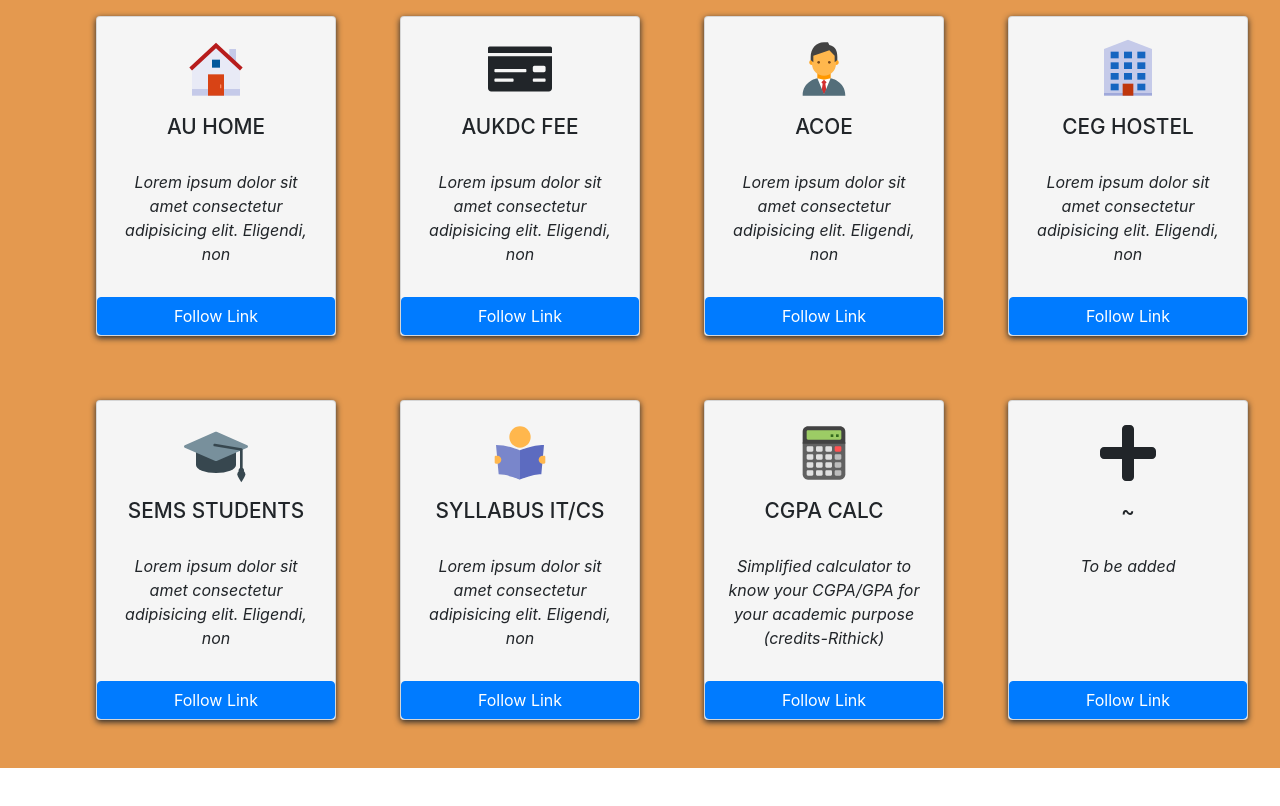
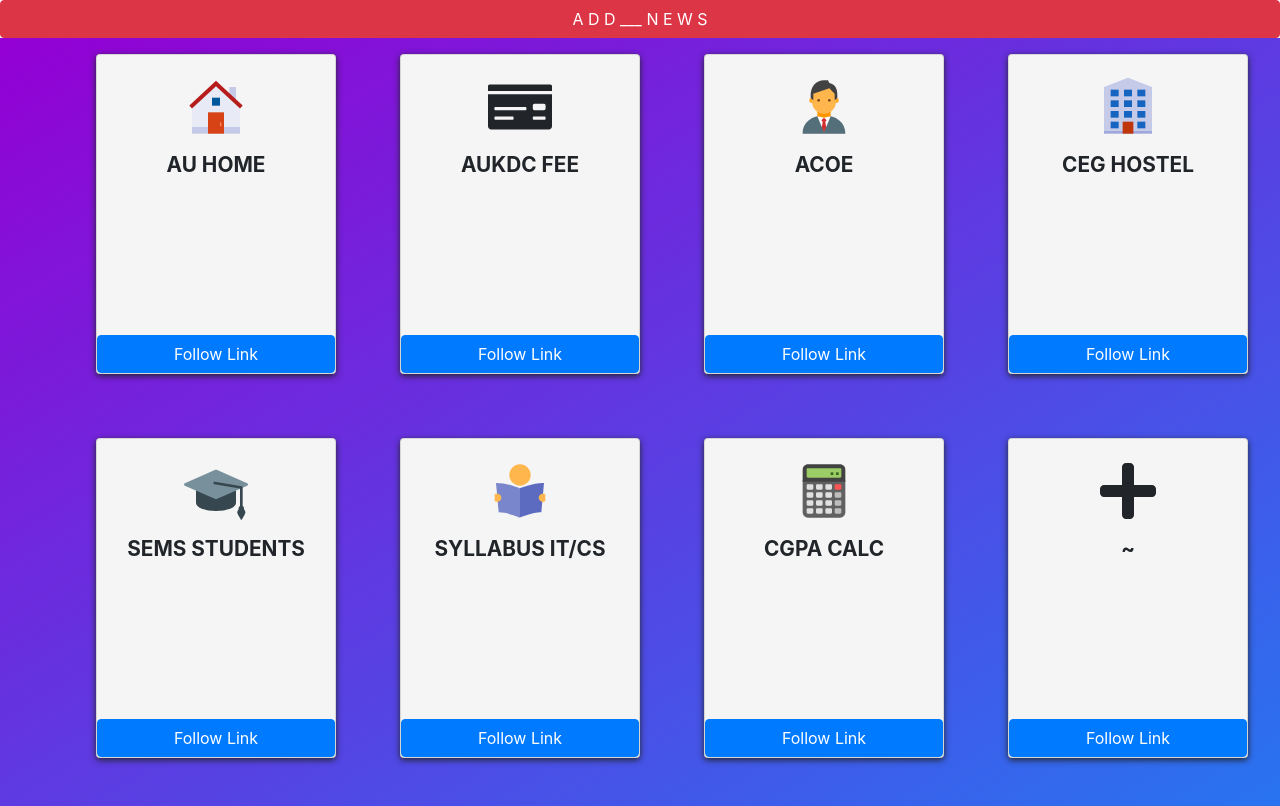
Before and after one commit to dinesh1101/Msc-Newsboard, a React (Create React App) app: page /login in a window 1280 px wide. Built offline with nearby package versions, Linux system fonts and the light colour scheme; no server answers.

Commit message:
Card text reflecting in console

```diff
--- a/package.json
+++ b/package.json
@@ -9,6 +9,7 @@
     "bootstrap": "^4.6.0",
     "firebase": "^8.6.8",
     "react": "^17.0.2",
+    "react-bootstrap": "^1.6.1",
     "react-dom": "^17.0.2",
     "react-fontawesome": "^1.7.1",
     "react-icons": "^4.2.0",
--- a/src/App.js
+++ b/src/App.js
@@ -3,6 +3,8 @@ import { Route, Switch } from "react-router-dom";
 import LoginForm from "./components/loginForm";
 import SignUpForm from "./components/register";
 import "bootstrap/dist/css/bootstrap.css";
+import "bootstrap/dist/css/bootstrap.min.css";
+
 import { auth, createUserProfileDocument } from "./components/firebase";
 import Home from "./components/home";
 
--- a/src/components/cards.jsx
+++ b/src/components/cards.jsx
@@ -1,23 +1,24 @@
 import React from "react";
 
 const Cards = (props) => {
-  function handleClick(linc) {
-    window.open(linc);
+  function handleClick(url) {
+    window.open(url);
   }
-  const linc = props.url;
+  const url = props.url;
 
   return (
     <div className="card text-center ">
-      <div className="card-body">
+      <div className="card-body " style={{ overflow: "auto" }}>
         <div className="card-title">
           <props.logo size="4rem " />
           <br />
           <div className="name">{props.name}</div>
         </div>
+
         <div className="card-text inner">{props.text}</div>
       </div>
 
-      <div className="btn btn-primary  " onClick={() => handleClick(linc)}>
+      <div className="btn btn-primary  " onClick={() => handleClick(url)}>
         Follow Link
       </div>
     </div>
--- a/src/components/home.jsx
+++ b/src/components/home.jsx
@@ -1,5 +1,5 @@
 //import NavBar from "./navbar";
-import React from "react";
+import { React, useState, useEffect } from "react";
 import "../home.css";
 import {
   FcBusinessman,
@@ -10,68 +10,80 @@ import {
   FcHome,
 } from "react-icons/fc";
 import { FaMoneyCheck, FaPlus } from "react-icons/fa";
-
+import ModalView from "./modal";
 import Cards from "./cards";
 
 const Home = ({ currentUser }) => {
   // return <NavBar currentUser={currentUser} />;
+  const [data, setData] = useState([]);
+  //const [cardnn, setCardno] = useState("");
+  useEffect(() => {
+    setData(data);
+  }, [data]);
+
   return (
+    <>
+      <ModalView
+        //sendValueToModal={(idno) => setCardno(idno)}
+        sendDataToModal={(e, cardno) => {
+          console.log(cardno, e);
+          data[cardno - 1] = e;
+          setData(data);
+          console.log(data);
+        }}
+      />
+      {/* <h5>The current card no as modal option is {cardno}</h5> */}
       <div className="elements">
         <Cards
           logo={FcHome}
           name="AU HOME"
-        text="Lorem ipsum dolor sit amet consectetur adipisicing elit. Eligendi,
-            non"
+          text={data[0]}
           url="https://www.annauniv.edu/"
         />
         <Cards
           logo={FaMoneyCheck}
           name="AUKDC FEE"
-        text="Lorem ipsum dolor sit amet consectetur adipisicing elit. Eligendi,
-            non"
+          text={data[1] && <div>{data[1]}</div>}
           url="https://www.aukdc.edu.in/onlinefee"
         />
         <Cards
           logo={FcBusinessman}
           name="ACOE"
-        text="Lorem ipsum dolor sit amet consectetur adipisicing elit. Eligendi,
-            non"
+          text={data[2] && <div>{data[2]}</div>}
           url="https://acoe.annauniv.edu/"
         />
         <Cards
           logo={FcDepartment}
           name="CEG HOSTEL"
-        text="Lorem ipsum dolor sit amet consectetur adipisicing elit. Eligendi,
-            non"
+          text={data[3] && <div>{data[3]}</div>}
           url="https://ceghostel.in/"
         />
         <Cards
           logo={FcGraduationCap}
           name="SEMS STUDENTS"
-        text="Lorem ipsum dolor sit amet consectetur adipisicing elit. Eligendi,
-            non"
+          text={data[4] && <div>{data[4]}</div>}
           url="https://acoe.annauniv.edu/sems/login/student"
         />
         <Cards
           logo={FcReading}
           name="SYLLABUS IT/CS"
-        text="Lorem ipsum dolor sit amet consectetur adipisicing elit. Eligendi,
-            non"
+          text={data[5] && <div>{data[5]}</div>}
           url=""
         />
         <Cards
           logo={FcCalculator}
           name="CGPA CALC"
-        text="Simplified calculator to know your CGPA/GPA for your academic purpose (credits-Rithick)"
+          text={data[6] && <div>{data[6]}</div>}
           url="https://rithick0907.github.io/cgpa-calculator/"
         />
         <Cards
           logo={FaPlus}
           name="~"
-        text="To be added"
+          text={data[7] && <div>{data[7]}</div>}
           url="https://duckduckgo.com/"
         />
       </div>
+    </>
   );
 };
 
--- /dev/null
+++ b/src/components/modal.jsx
@@ -0,0 +1,74 @@
+import { React, useState } from "react";
+import { Button, Modal, Form, InputGroup } from "react-bootstrap";
+
+export default function ModalView({ sendDataToModal }) {
+  const [show, setShow] = useState(false);
+  const [newsContent, setNews] = useState(null);
+  const [cardValue, setCardValue] = useState(null);
+
+  const handleChange = (event) => {
+    setNews(event.target.value);
+  };
+
+  const handleOptionChange = (event) => {
+    setCardValue(event.target.value);
+  };
+
+  const handleClose = () => setShow(false);
+  const handleShow = () => setShow(true);
+
+  return (
+    <>
+      <Button variant="danger  w-100" onClick={handleShow}>
+        A D D ___ N E W S
+      </Button>
+
+      <Modal show={show} onHide={handleClose} backdrop="static">
+        <Modal.Header closeButton>
+          <Modal.Title as="h3">Update News</Modal.Title>
+        </Modal.Header>
+        <Modal.Body>
+          <Form.Group controlId="SelectCard">
+            <Form.Label>Choose the card</Form.Label>
+            <Form.Control
+              as="select"
+              custom
+              style={{ backgroundColor: "#E7F8FD	" }}
+              onClick={handleOptionChange}
+            >
+              <option value="1">AU HOME</option>
+              <option value="2">AUKDC FEE</option>
+              <option value="3">ACOE</option>
+              <option value="4">CEG HOSTEL</option>
+              <option value="5">SEMS</option>
+            </Form.Control>
+          </Form.Group>
+          <InputGroup>
+            <Form.Control
+              as="textarea"
+              rows={5}
+              defaultValue={newsContent}
+              onChange={handleChange}
+            />
+          </InputGroup>
+        </Modal.Body>
+        <Modal.Footer>
+          <Button variant="secondary" onClick={handleClose}>
+            Close
+          </Button>
+          <Button
+            variant="primary"
+            onClick={() => {
+              sendDataToModal([newsContent], [cardValue]);
+              //sendValueToModal([cardValue]);
+
+              handleClose();
+            }}
+          >
+            Save Changes
+          </Button>
+        </Modal.Footer>
+      </Modal>
+    </>
+  );
+}
--- a/src/home.css
+++ b/src/home.css
@@ -16,7 +16,8 @@ div.elements {
   display: flex;
   flex-wrap: wrap;
   justify-content: center;
-  background-color: rgb(228, 153, 79);
+  /* background-color: rgb(228, 153, 79); */
+  background-image: linear-gradient(to bottom right, darkviolet, #2874f0);
 }
 
 /* div.inner {
@@ -36,17 +37,18 @@ div.card-footer:hover {
 
 div.name {
   font-size: 1.3rem;
-  font-weight: 500;
+  font-weight: 700;
 
   padding-top: 10px;
 }
 
 div.card-text {
   font-style: oblique;
-  font-weight: 400;
+
   padding-top: 1rem;
   transition: all 0.1s ease-in;
 }
 div.card-text:hover {
-  transform: scale(1.18);
+  transform: scale(1.11);
+  font-weight: 500;
 }
```
Also changed, not shown: 1 other file (tests, documents, lock files or other folders). Lines whose indentation alone changed are shown as unchanged.
